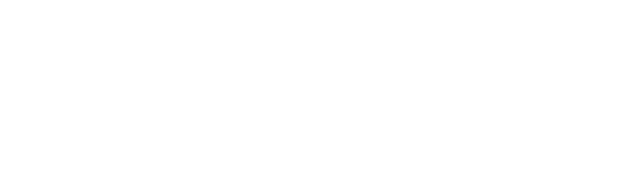
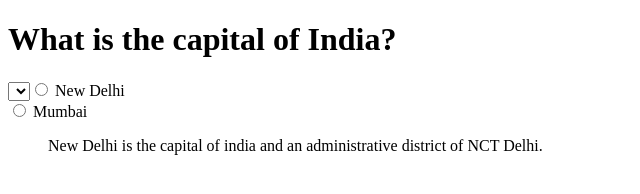
Before and after one commit to acciojob/trivia-VigneshKalyan, a website: page main.html in a window 1280 px wide. Shown: the whole page, without its empty margins (0-640 px from the left). Drawn offline with Linux system fonts and the light colour scheme.

Commit message:
Update main.html
added html tags in body

```diff
--- a/main.html
+++ b/main.html
@@ -7,7 +7,16 @@
 </head>
 
 <body>
-	<!-- the entire body must be written by student -->
+	<h1>What is the capital of India?</h1>
+	<select>
+		<input type="radio" id="New Delhi" name="city" value="New Delhi">
+		<label for="New Delhi">New Delhi</label><br>
+		<input type="radio" id="Mumbai" name="city" value="Mumbai">
+		<label for="Mumbai">Mumbai</label><br>
+		<blockquote id="b" cite="https://en.wikipedia.org/wiki/New_Delhi">
+			New Delhi is the capital of india and an administrative district of NCT Delhi.
+		</blockquote>
+
     <script type="text/javascript" src="./script.js">
 </script>
 
```
